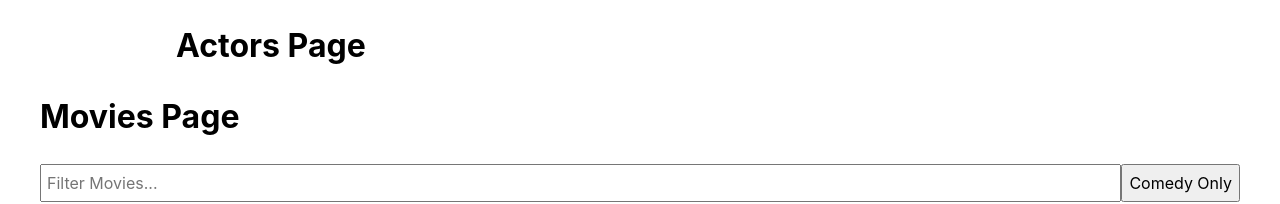
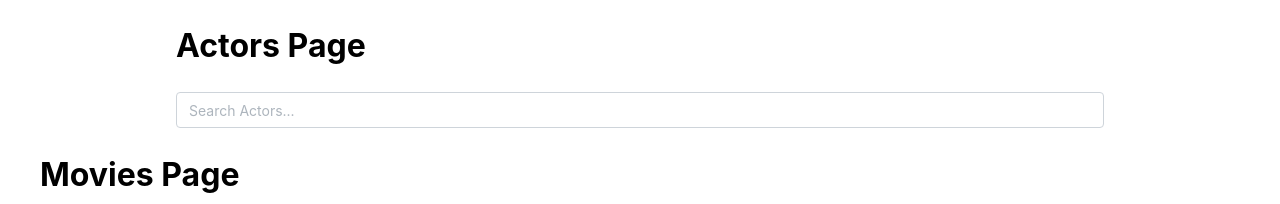
Before and after one commit to nirch/movie-app-negev-talent-jan26, a React (Vite) app: page / in a window 1280 px wide. Shown: the top 204 px of the page. Built offline with nearby package versions, Linux system fonts and the light colour scheme.

Commit message:
SearchBox with input

```diff
--- /dev/null
+++ b/src/components/SearchBox.jsx
@@ -0,0 +1,17 @@
+import { TextInput } from "@mantine/core"
+import "./SearchBox.css"
+
+
+export default function SearchBox({ placeholder, searchText, onSearchChange, results, onResultClicked }) {
+
+  return (
+    <>
+      <TextInput
+        placeholder={placeholder}
+        value={searchText}
+        onChange={e => onSearchChange(e.target.value)} />
+    </>
+  )
+
+
+}
--- a/src/pages/ActorsPage.jsx
+++ b/src/pages/ActorsPage.jsx
@@ -1,9 +1,17 @@
 import { Container } from "@mantine/core";
+import SearchBox from "../components/SearchBox";
+import { useState } from "react";
 
 export default function ActorsPage() {
+  const [searchText, setSearchText] = useState("");
+
   return (
     <Container size="md">
       <h1>Actors Page</h1>
+      <SearchBox
+        placeholder="Search Actors..."
+        searchText={searchText}
+        onSearchChange={newSearchText => setSearchText(newSearchText)} />
     </Container>
   )
 }
```
Also changed, not shown: src/components/SearchBox.css (added).
